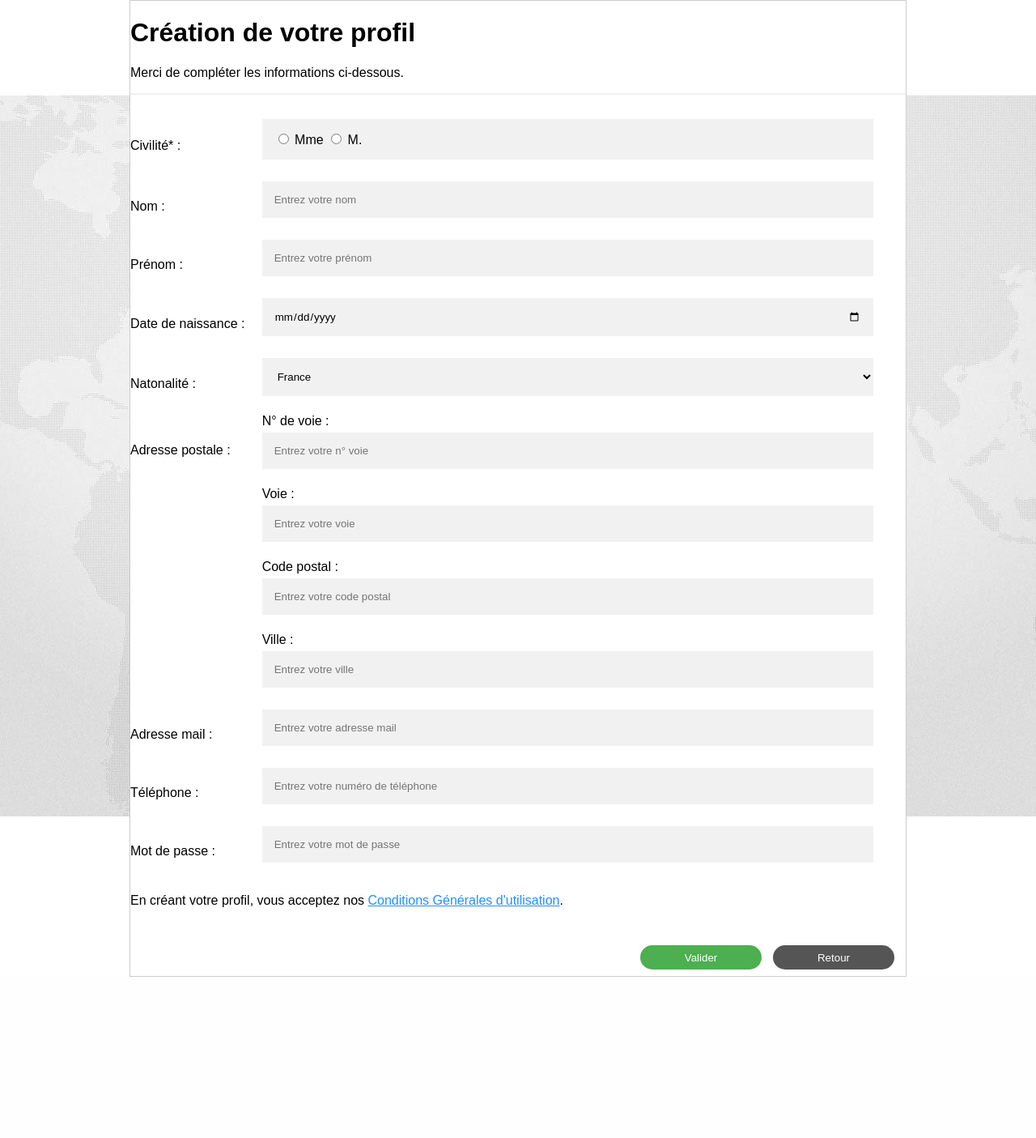
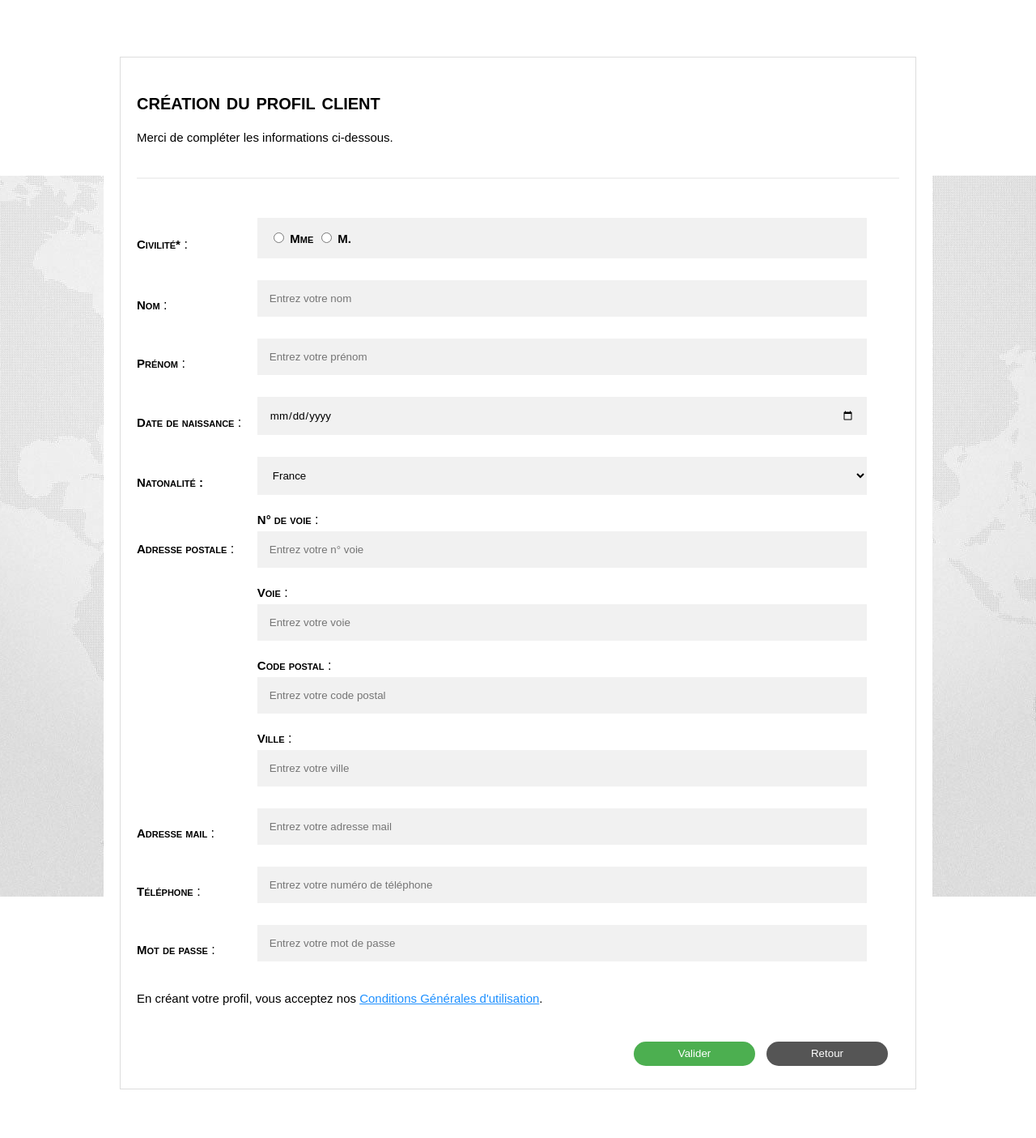
Before and after one commit to Fafou59/BankupV3, a PHP site: page /admin/inscription_Admin.php in a window 1280 px wide. Shown: the part 80-1485 px from the top of the page at 81% size. Before the commit the page ends 1286 px from the top, so only its background shows below. Run offline with PHP 8.4, Linux system fonts and the light colour scheme; the visitor is signed in with stand-in values (Sample User, id 1); some libraries are stand-ins or nearby versions.

Commit message:
Commit 16/01 20h30

```diff
--- a/admin/inscription_Admin.php
+++ b/admin/inscription_Admin.php
@@ -5,6 +5,18 @@
     // Vérifier si admin connecté, si non renvoie vers page de connexion
     if (!isset($_SESSION['admin_Id'])) {
         header("Location: connexion_Admin.php");
+    }
+
+    // Connexion à la bdd
+    include('support/connexion_bdd.php');
+
+    // Recherche d'un client avec la mmême adresse mail
+    if (isset($_POST['email'])) {
+        // Réaliser requête client & agence rattaché à l'id client
+        $requete = $conn->prepare("SELECT client.adresse_Mail_Client FROM client WHERE client.adresse_Mail_Client = '".$_POST['email']."'");
+        $requete->execute();
+        $resultat = $requete->get_result();
+        $client = $resultat->fetch_assoc();
     }
 ?>
 
@@ -17,12 +29,19 @@
     <body>
         <?php
             // Si les données ne sont pas entrées
-            if (!isset($_POST['civilite'], $_POST["mdp"], $_POST['telephone'], $_POST['email'], $_POST['ville'], $_POST['code_Postal'], $_POST['voie'], $_POST['numero_Voie'], $_POST['nom'], $_POST['prenom'], $_POST['date_Naissance'], $_POST['pays'])) { ?>
-                <form class="formulaire" method="post" action="inscription_Admin.php" style="border:1px solid #ccc">
-                    <div class="container">
-                        <h1>Création de votre profil</h1>
+            if (isset($client) OR !isset($_POST['civilite'], $_POST["mdp"], $_POST['telephone'], $_POST['email'], $_POST['ville'], $_POST['code_Postal'], $_POST['voie'], $_POST['numero_Voie'], $_POST['nom'], $_POST['prenom'], $_POST['date_Naissance'], $_POST['pays'])) { ?>
+                <div class="item_EC_Connexion_Inscription" style="display:block">
+                    <form class="formulaire_Connexion_Inscription" method="post" action="inscription_Admin.php">
+                        <h1>création du profil client</h1>
                         <p>Merci de compléter les informations ci-dessous.</p>
+                        <?php
+                            if (isset($client)) { ?>
+                                <p style="color:red">Un profil avec la même adresse mail existe déjà.</p>
+                            <?php }
+                        ?>
+                        <br>
                         <hr>
+                        <br>
                         <table width="100%" border="0" cellspacing="0" cellpadding="0">
                             <tr>
                                 <td><label for="civilite">Civilité*</label> :</td>
@@ -147,7 +166,7 @@
                 if ($conn->query($sql) === TRUE) { ?>
                     <!-- Redirection après 3 secondes -->
                     <meta http-equiv="Refresh" content="3;URL=espace_Admin.php">
-                    <div class="container">
+                    <div class="item_EC" style="display: block">
   				        <table>
                             <tr>
                                 <td><img id="ckeck_icon" src="images/bouton_Ok.png" style="width: 60px; margin-left: 30px; margin-right: 30px;"></td>
@@ -161,7 +180,7 @@
                 } else { ?>
                     <!-- Redirection après 3 secondes -->
                     <meta http-equiv="Refresh" content="3;URL=espace_Admin.php">
-                    <div class="container">
+                    <div class="item_EC" style="display: block">
   				        <table>
                             <tr>
                                 <td><img id="ckeck_icon" src="images/bouton_Ok.png" style="width: 60px; margin-left: 30px; margin-right: 30px;"></td>
```
Also changed, not shown: admin/espace_Admin.php (+4 -4 lines), admin/mirroring_Admin.php (+6 -6 lines).
